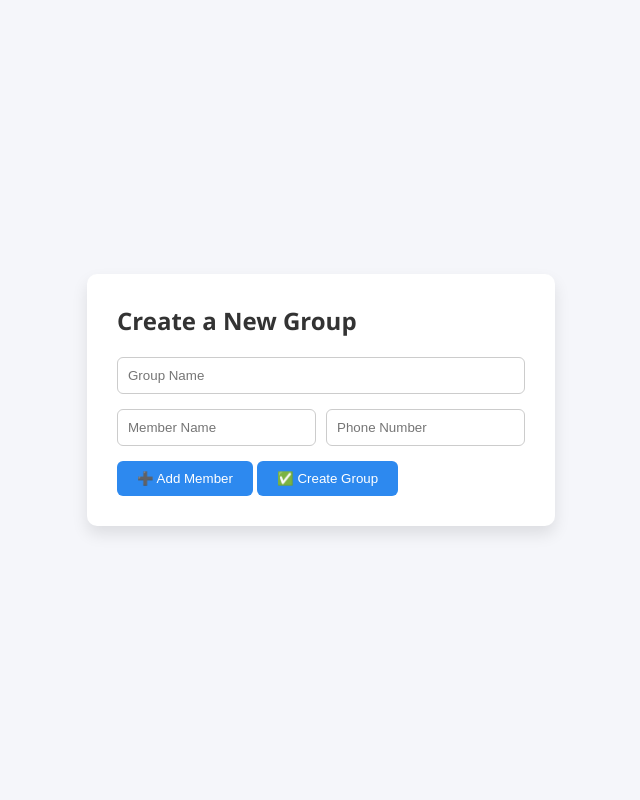
After one commit to Rishilshajan/ExpenZO, a Flask app: page /group/create in a window 1280 px wide. The commit adds this page. Shown: the whole page, without its empty margins (319-959 px from the left). Run offline with Flask 3, Linux system fonts and the light colour scheme; the visitor is signed in with stand-in values (Sample User, id 1).

Commit message:
Group Creation Completed

```diff
--- a/ExpenZO/backend/app.py
+++ b/ExpenZO/backend/app.py
@@ -47,10 +47,6 @@ def set_session():
     return jsonify({"message": "Session stored"}), 200
 
 # 4. Home Route - Expense Dashboard
-from collections import defaultdict
-from flask import render_template, redirect, request, session, url_for
-from datetime import datetime
-
 @app.route('/home', methods=['GET', 'POST'])
 def home():
     if 'user' not in session:
@@ -63,6 +59,9 @@ def home():
 
     user_col = db[username]
     meta_col = db['meta']
+    groups_col = db['groups']
+    user_groups = list(groups_col.find({"creator_email": username}))
+
 
     # Ensure meta info exists for user
     user_meta = meta_col.find_one({"user": username})
@@ -111,7 +110,42 @@ def home():
                            categories=categories,
                            expenses=expenses,
                            chart_labels=labels,
-                           chart_data=values)
+                           chart_data=values,
+                           groups=user_groups)
+
+
+@app.route("/group/create", methods=["GET", "POST"])
+def group_create():
+    if "user" not in session:
+        return redirect(url_for("auth"))
+
+    if request.method == "POST":
+        data = request.form
+        group_name = data.get("group_name")
+        member_names = request.form.getlist("member_name")
+        member_phones = request.form.getlist("member_phone")
+
+        members = [
+            {"name": name, "phone": phone}
+            for name, phone in zip(member_names, member_phones)
+            if name and phone
+        ]
+
+        if not group_name or not members:
+            return render_template("create_group.html", error="Fill all fields", group_name=group_name, members=members)
+
+        db.groups.insert_one({
+            "group_name": group_name,
+            "creator_email": session["user"]["email"],
+            "members": members,
+            "created_at": datetime.now()
+        })
+
+        return redirect(url_for("home"))
+
+    return render_template("create_group.html")
+
+
 
 if __name__ == "__main__":
     app.run(debug=True)
--- /dev/null
+++ b/ExpenZO/backend/templates/create_group.html
@@ -0,0 +1,110 @@
+<!DOCTYPE html>
+<html lang="en">
+<head>
+  <meta charset="UTF-8">
+  <title>Create Group - ExpenZO</title>
+  <link rel="stylesheet" href="{{ url_for('static', filename='css/home.css') }}">
+  <style>
+
+    body{
+      height: 100vh;
+      margin:0;
+      display: flex;
+      align-items: center;
+      justify-content: center;
+      background-color: #f5f6fa;
+    }
+
+    .group-form {
+      top:200px;
+      max-width: 600px;
+      margin: auto;
+      background: white;
+      padding: 30px;
+      border-radius: 10px;
+      box-shadow: 0 8px 16px rgba(0,0,0,0.1);
+    }
+
+    .group-form h2 {
+      margin-bottom: 20px;
+    }
+
+    .group-form input {
+      display: block;
+      width: 100%;
+      padding: 10px;
+      margin-bottom: 15px;
+      border-radius: 6px;
+      border: 1px solid #ccc;
+    }
+
+    .group-form .member-pair {
+      display: flex;
+      gap: 10px;
+    }
+
+    .group-form button {
+      background-color: #2d89ef;
+      color: white;
+      padding: 10px 20px;
+      border: none;
+      border-radius: 6px;
+      cursor: pointer;
+    }
+
+    .group-form button:hover {
+      background-color: #1e70c9;
+    }
+
+    .error {
+      color: red;
+      margin-bottom: 10px;
+    }
+  </style>
+</head>
+<body>
+  <div class="group-form">
+    <h2>Create a New Group</h2>
+
+    {% if error %}
+      <div class="error">{{ error }}</div>
+    {% endif %}
+
+    <form method="POST">
+      <input type="text" name="group_name" placeholder="Group Name" required value="{{ group_name or '' }}">
+
+      <div id="members-wrapper">
+        {% if members %}
+          {% for m in members %}
+          <div class="member-pair">
+            <input type="text" name="member_name" placeholder="Member Name" value="{{ m.name }}" required>
+            <input type="tel" name="member_phone" placeholder="Phone Number" value="{{ m.phone }}" required>
+          </div>
+          {% endfor %}
+        {% else %}
+        <div class="member-pair">
+          <input type="text" name="member_name" placeholder="Member Name" required>
+          <input type="tel" name="member_phone" placeholder="Phone Number" required>
+        </div>
+        {% endif %}
+      </div>
+
+      <button type="button" onclick="addMember()">➕ Add Member</button>
+      <button type="submit">✅ Create Group</button>
+    </form>
+  </div>
+
+  <script>
+    function addMember() {
+      const wrapper = document.getElementById("members-wrapper");
+      const div = document.createElement("div");
+      div.className = "member-pair";
+      div.innerHTML = `
+        <input type="text" name="member_name" placeholder="Member Name" required>
+        <input type="tel" name="member_phone" placeholder="Phone Number" required>
+      `;
+      wrapper.appendChild(div);
+    }
+  </script>
+</body>
+</html>
```
Also changed, not shown: ExpenZO/backend/static/css/home.css (+119 -22 lines), ExpenZO/backend/static/js/home.js (+41 -3 lines), ExpenZO/backend/templates/home.html (+14 -13 lines).
